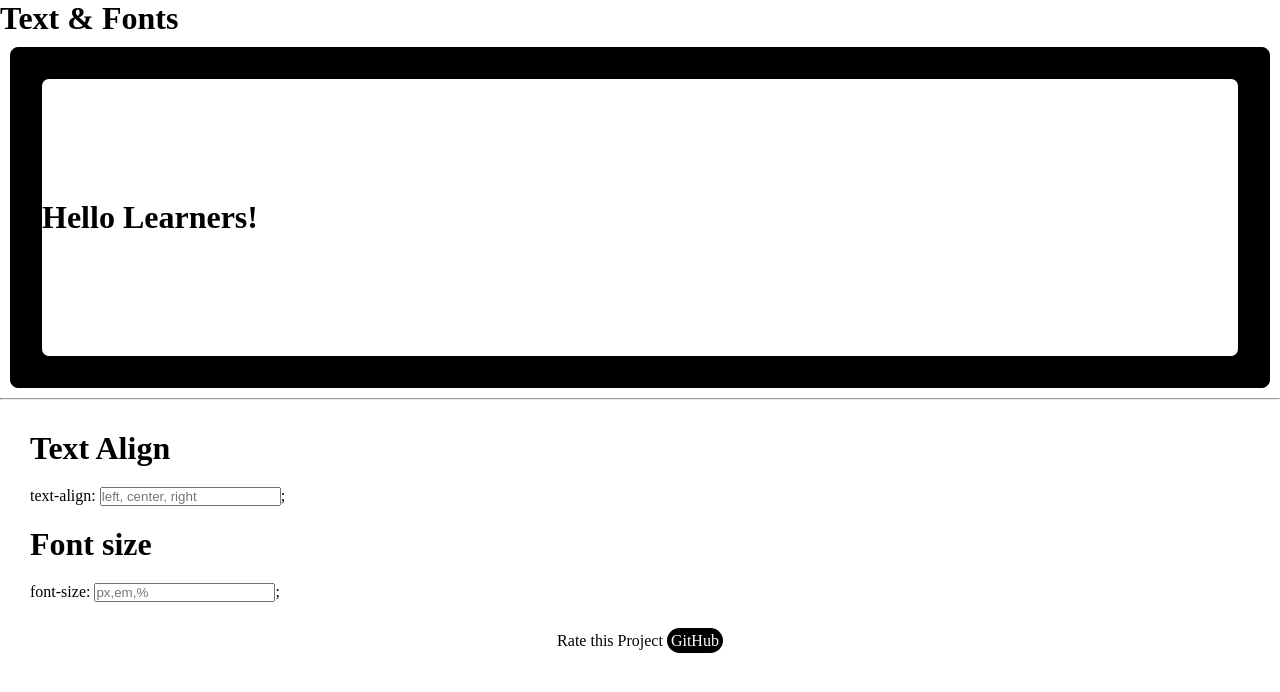
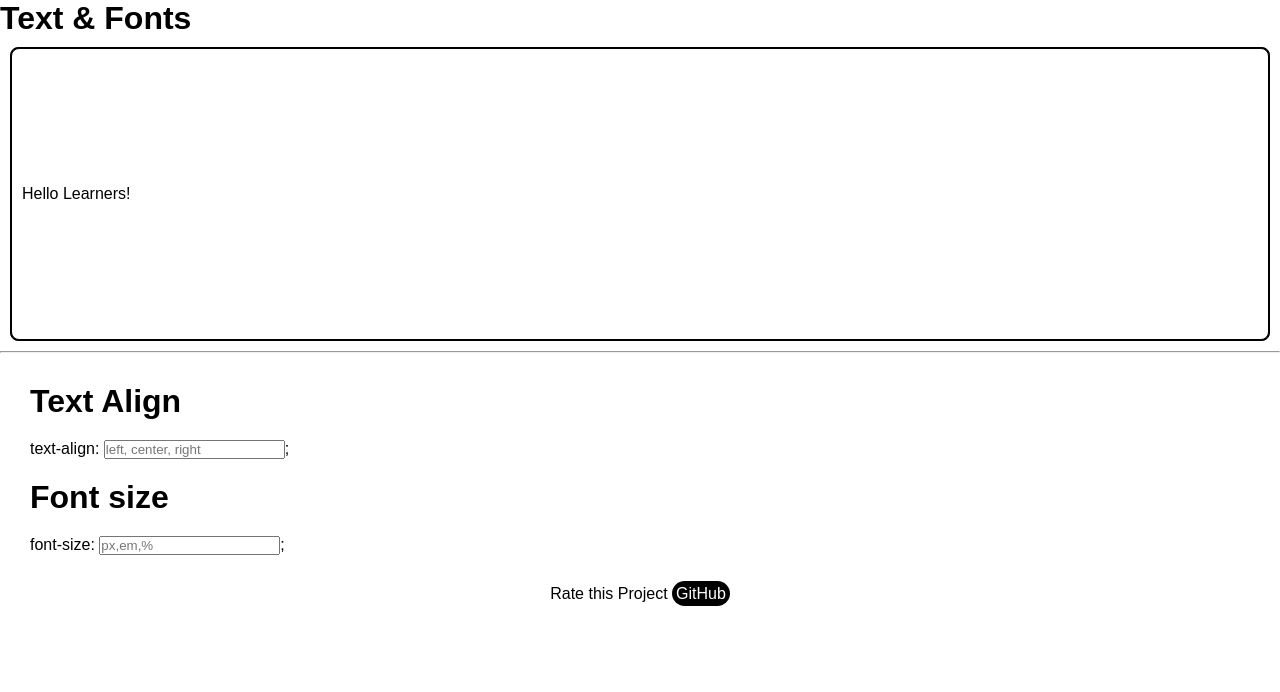
Before and after one commit to Bibek00Kr/css-basics-, a plain HTML site: page font.html in a window 1280 px wide. Drawn offline with Linux system fonts and the light colour scheme.

Commit message:
Add files via upload

```diff
--- a/font.html
+++ b/font.html
@@ -10,11 +10,11 @@
             margin: 0;
             padding: 0;
             box-sizing: border-box;
+            ;font-family: sans-serif;
         }
 
         .box {
             margin: 10px;
-            padding: 30px;
             border: 1px solid black;
             border-radius: 8px;
             background-color: black;
@@ -57,7 +57,7 @@
     <h1>Text & Fonts</h1>
     <div class="box">
         <div class="edit">
-            <h1 id="text">Hello Learners!</h1>
+            <p id="text">Hello Learners!</p>
         </div>
     </div>
     <hr>
```
